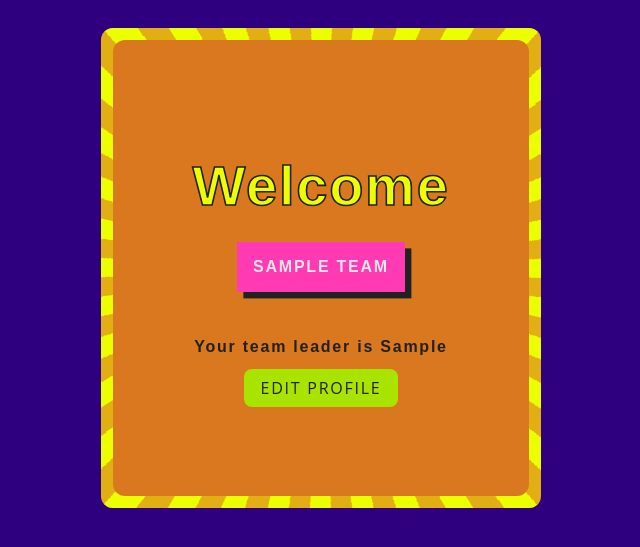
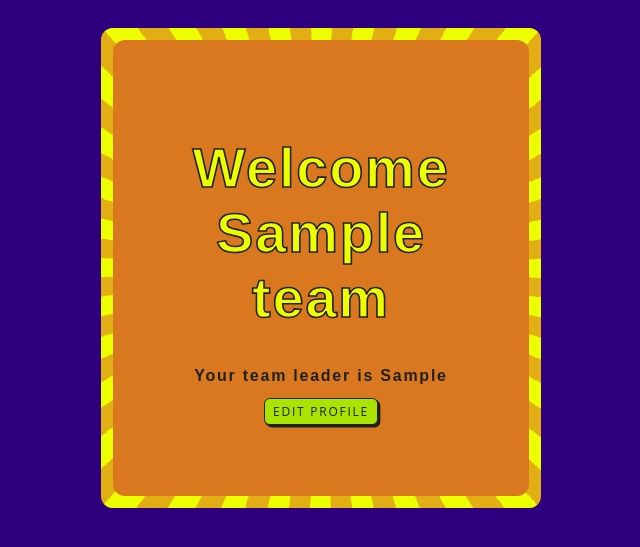
Before and after one commit to maximwebb/quizotic, a Django app: template src/quiz/templates/lobby.html in a window 1280 px wide. Shown: the top 547 px of the page, without its empty margins (319-959 px from the left). Run offline with Django 5.2, Linux system fonts and the light colour scheme; tables that the repository leaves empty hold one stand-in row (values such as "Sample post"); the template is opened without the code that fills it: values that come from a table or form of the project are taken from there, most other values are stand-ins (such as "Sample title", 1, 10 or a date in 2020); data that the repository does not hold is empty.

Commit message:
Improve lobby styling

```diff
--- a/src/quiz/static/css/common.css
+++ b/src/quiz/static/css/common.css
@@ -1,5 +1,6 @@
 :root {
     --bg-color: #2e0080;
+    --bg-color-light: #6d3cc3;
     --fg-color: #da7820;
     --fg-color-light: #ffd993;
     --fg-color-lighter: #ffca4b;
@@ -230,9 +231,10 @@
     }
 }
 
-.text-highlight {
+/* Used to create a textbox with an exaggerated shadow */
+.cartoon-textbox {
     padding: 2vh;
-    background-color: var(--hot-pink);
+    background-color: var(--bg-color-light);
     color: var(--off-white);
     font-weight: bold;
     font-size: 2vh;
--- a/src/quiz/templates/lobby.html
+++ b/src/quiz/templates/lobby.html
@@ -9,10 +9,10 @@
 
 <body class="std-body var-height">
     <div class="content shimmer">
-        <p id="welcome-title" class="title-2">Welcome <div class="text-highlight">{{ cur_team.team_name }}</div></p>
+        <p id="welcome-title" class="title-2">Welcome {{ cur_team.team_name }}</p>
 	    <h2 class="std-text">Your team leader is {{ cur_team.team_leader }} </h2>
 	    <div id="team-list"></div>
-        <a class="btn" href="{% url 'team_profile' game.code %}">Edit profile</a>
+        <a class="btn-small cartoon-shadow" href="{% url 'team_profile' game.code %}">Edit profile</a>
     </div>
 </body>
 
```
